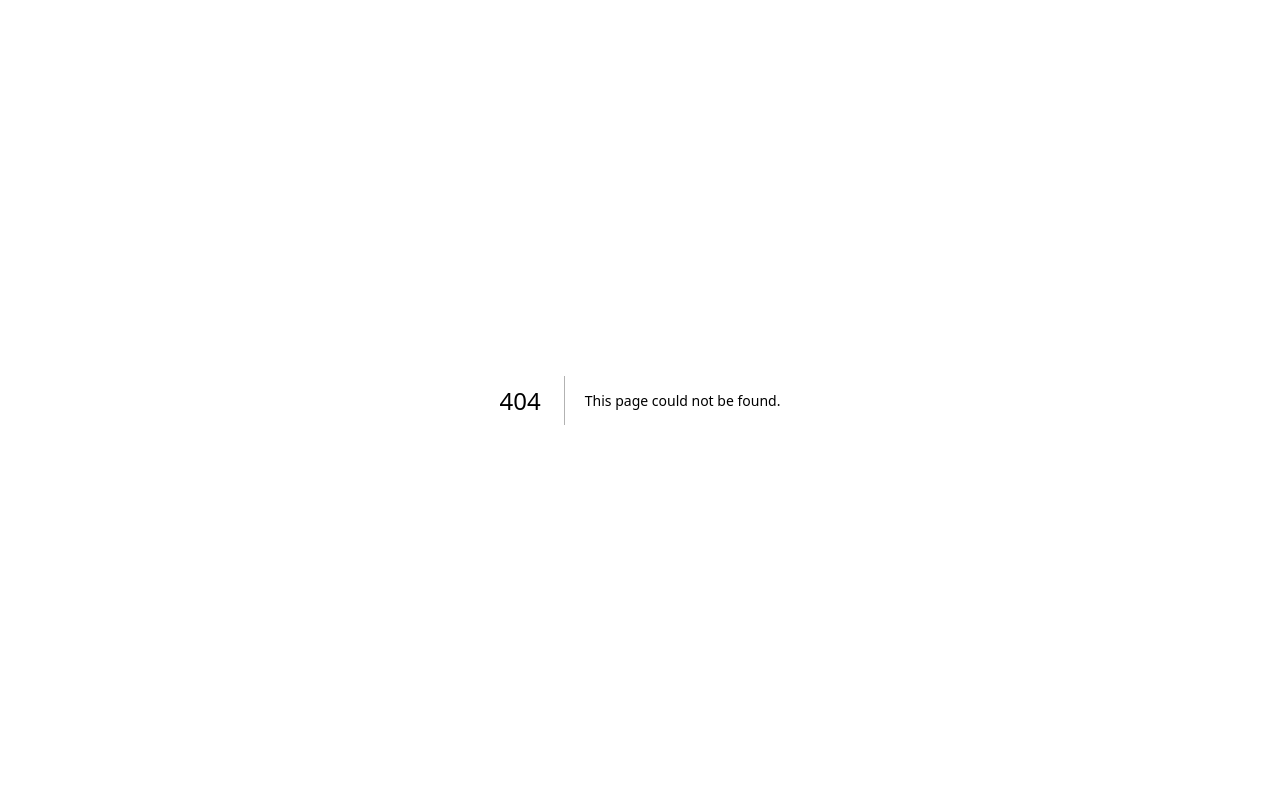
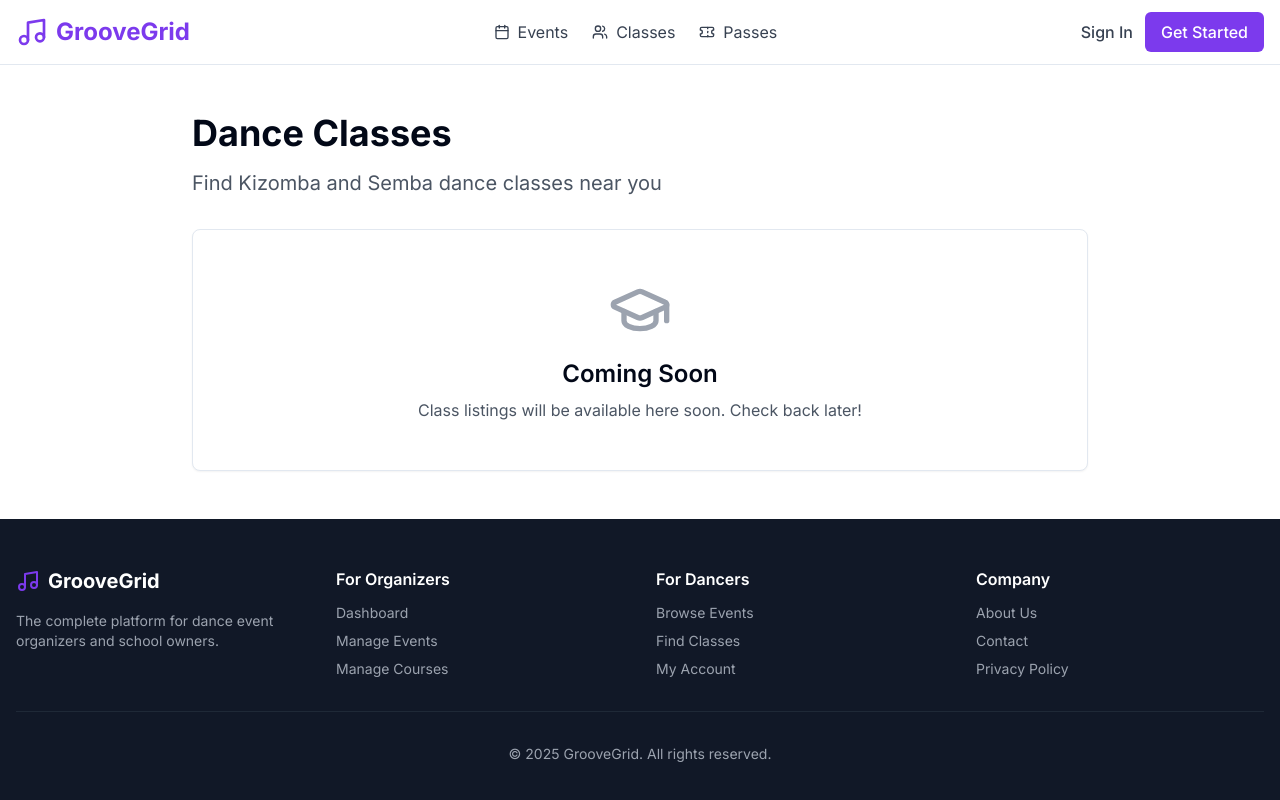
Before and after one commit to MichelAde/groovegrid, a Next.js app: page /classes in a window 1280 px wide. Before the commit this address had no page. Shown: the top 800 px of the page. Built offline with nearby package versions, Linux system fonts and the light colour scheme.

Commit message:
Add placeholder pages for events, classes, and passes

```diff
--- /dev/null
+++ b/app/(public)/classes/page.tsx
@@ -0,0 +1,25 @@
+import { Card, CardContent } from '@/components/ui/card';
+import { GraduationCap } from 'lucide-react';
+
+export default function ClassesPage() {
+  return (
+    <div className="container mx-auto px-4 py-12">
+      <div className="max-w-4xl mx-auto">
+        <h1 className="text-4xl font-bold mb-4">Dance Classes</h1>
+        <p className="text-xl text-gray-600 mb-8">
+          Find Kizomba and Semba dance classes near you
+        </p>
+
+        <Card>
+          <CardContent className="py-12 text-center">
+            <GraduationCap className="w-16 h-16 text-gray-400 mx-auto mb-4" />
+            <h2 className="text-2xl font-semibold mb-2">Coming Soon</h2>
+            <p className="text-gray-600">
+              Class listings will be available here soon. Check back later!
+            </p>
+          </CardContent>
+        </Card>
+      </div>
+    </div>
+  );
+}
--- /dev/null
+++ b/app/(public)/events/page.tsx
@@ -0,0 +1,25 @@
+import { Card, CardContent } from '@/components/ui/card';
+import { Calendar } from 'lucide-react';
+
+export default function EventsPage() {
+  return (
+    <div className="container mx-auto px-4 py-12">
+      <div className="max-w-4xl mx-auto">
+        <h1 className="text-4xl font-bold mb-4">Events</h1>
+        <p className="text-xl text-gray-600 mb-8">
+          Discover upcoming Kizomba and Semba dance events
+        </p>
+
+        <Card>
+          <CardContent className="py-12 text-center">
+            <Calendar className="w-16 h-16 text-gray-400 mx-auto mb-4" />
+            <h2 className="text-2xl font-semibold mb-2">Coming Soon</h2>
+            <p className="text-gray-600">
+              Event listings will be available here soon. Check back later!
+            </p>
+          </CardContent>
+        </Card>
+      </div>
+    </div>
+  );
+}
--- /dev/null
+++ b/app/(public)/passes/page.tsx
@@ -0,0 +1,25 @@
+import { Card, CardContent } from '@/components/ui/card';
+import { Ticket } from 'lucide-react';
+
+export default function PassesPage() {
+  return (
+    <div className="container mx-auto px-4 py-12">
+      <div className="max-w-4xl mx-auto">
+        <h1 className="text-4xl font-bold mb-4">Event Passes</h1>
+        <p className="text-xl text-gray-600 mb-8">
+          Get multi-event passes and save on tickets
+        </p>
+
+        <Card>
+          <CardContent className="py-12 text-center">
+            <Ticket className="w-16 h-16 text-gray-400 mx-auto mb-4" />
+            <h2 className="text-2xl font-semibold mb-2">Coming Soon</h2>
+            <p className="text-gray-600">
+              Pass options will be available here soon. Check back later!
+            </p>
+          </CardContent>
+        </Card>
+      </div>
+    </div>
+  );
+}
```
